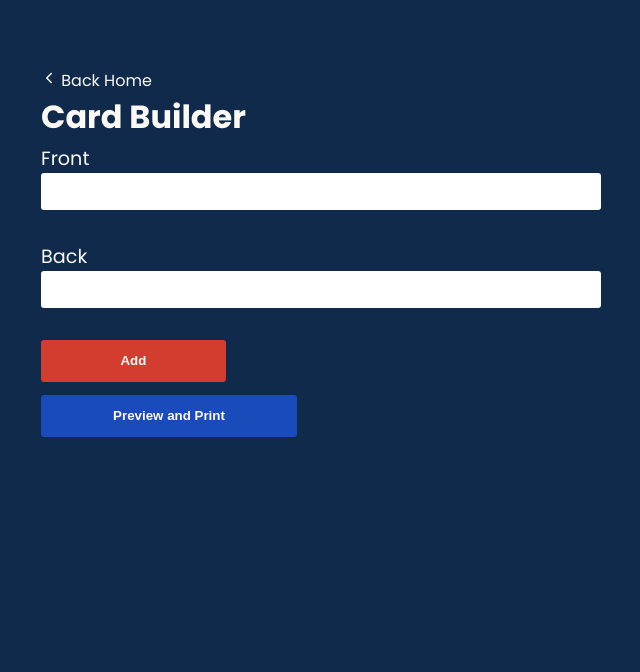
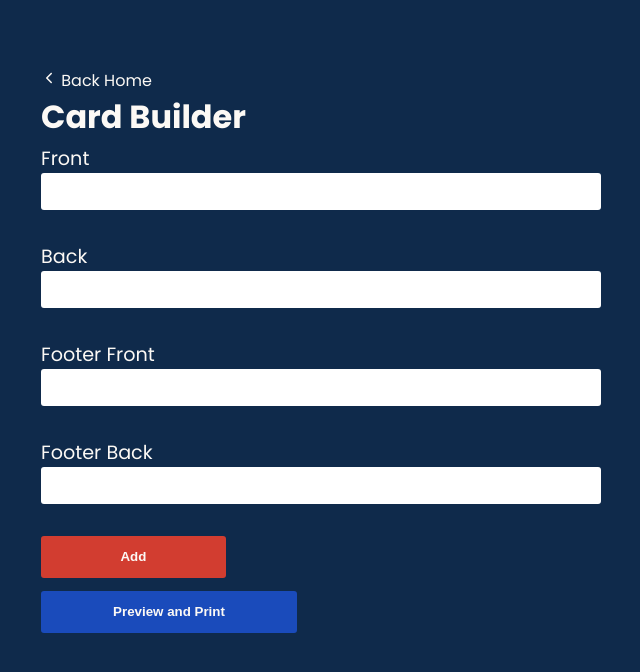
Before and after one commit to Obtez/flash-card-generator, a React (Create React App) app: page /build in a window 1280 px wide. Shown: the top 672 px of the page, without its empty margins (23-663 px from the left). Built offline with nearby package versions, Linux system fonts and the light colour scheme.

Commit message:
added footer for front and back (no print yet)

```diff
--- a/src/types/index.ts
+++ b/src/types/index.ts
@@ -1,5 +1,7 @@
 export interface ICard {
   id: string,
   front: string,
-  back: string
+  back: string,
+  footerFront: string,
+  footerBack: string
 }
--- a/src/views/Builder/BuilderForm/BuilderForm.tsx
+++ b/src/views/Builder/BuilderForm/BuilderForm.tsx
@@ -15,7 +15,9 @@ const CardForm = ({addCardToStack}: PropsType) => {
   const [newCard, setNewCard] = useState<ICard>({
     id: "",
     front: "",
-    back: ""
+    back: "",
+    footerFront: "",
+    footerBack: ""
   })
 
 
@@ -39,7 +41,9 @@ const CardForm = ({addCardToStack}: PropsType) => {
     setNewCard({
       id: "",
       front: "",
-      back: ""
+      back: "",
+      footerFront: "",
+      footerBack: ""
     })
   }
 
@@ -69,6 +73,30 @@ const CardForm = ({addCardToStack}: PropsType) => {
         />
       </FormGroup>
 
+      <FormGroup>
+        <FormLabel inputID="footerFront">Footer Front</FormLabel>
+        <FormInput
+          type="text"
+          name="footerFront"
+          id="footerFront"
+          value={newCard.footerFront}
+          required={false}
+          onChange={updateInputValue}
+        />
+      </FormGroup>
+
+      <FormGroup>
+        <FormLabel inputID="footerFront">Footer Back</FormLabel>
+        <FormInput
+          type="text"
+          name="footerBack"
+          id="footerBack"
+          value={newCard.footerBack}
+          required={false}
+          onChange={updateInputValue}
+        />
+      </FormGroup>
+
       <SubmitButton>Add</SubmitButton>
     </form>
   )
--- a/src/views/Builder/BuilderPage/BuilderPage.tsx
+++ b/src/views/Builder/BuilderPage/BuilderPage.tsx
@@ -24,7 +24,9 @@ const BuilderPage = () => {
   const [cardToEdit, setCardToEdit] = useState({
     id: "",
     front: "",
-    back: ""
+    back: "",
+    footerFront: "",
+    footerBack: ""
   })
 
   useEffect(() => {
@@ -81,7 +83,9 @@ const BuilderPage = () => {
     setCardToEdit({
       id: "",
       front: "",
-      back: ""
+      back: "",
+      footerFront: "",
+      footerBack: ""
     })
   }
 
--- a/src/views/Builder/Card/Card.tsx
+++ b/src/views/Builder/Card/Card.tsx
@@ -1,5 +1,3 @@
-import Button from "components/Button/Button";
-import { useState } from "react";
 import { AiOutlineDelete } from "react-icons/ai"
 import { BiEdit } from "react-icons/bi"
 import { ICard } from "types";
@@ -18,12 +16,14 @@ const Card = ({ card, deleteCard, populateEditModal }: PropsType) => {
       <div className={styles.cardFront} onClick={() => populateEditModal(card.id, false)}>
         <BiEdit className={styles.editIcon} />
         <p>{card.front}</p>
+        <small className={styles.cardFooter}>{card.footerFront}</small>
 
       </div>
 
       <div className={styles.cardBack} onClick={() => populateEditModal(card.id, false)} >
         <BiEdit className={styles.editIcon} />
         <p>{card.back}</p>
+        <small className={styles.cardFooter}>{card.footerBack}</small>
       </div>
 
   </li>
--- a/src/views/Builder/EditModal/EditModal.tsx
+++ b/src/views/Builder/EditModal/EditModal.tsx
@@ -15,7 +15,9 @@ const EditModal = ({cardToEdit, updateCardStack}: PropTypes) => {
   const [editValues, setEditValues] = useState({
     id: cardToEdit.id,
     front: cardToEdit.front,
-    back: cardToEdit.back
+    back: cardToEdit.back,
+    footerFront: cardToEdit.footerFront,
+    footerBack: cardToEdit.footerBack
   })
 
   function updateInputValue(property: string, value: string) {
@@ -34,7 +36,9 @@ const EditModal = ({cardToEdit, updateCardStack}: PropTypes) => {
     setEditValues({
       id: "",
       front: "",
-      back: ""
+      back: "",
+      footerFront: "",
+      footerBack: ""
     })
   }
 
@@ -62,6 +66,30 @@ const EditModal = ({cardToEdit, updateCardStack}: PropTypes) => {
         required={false}
         onChange={updateInputValue}
       />
+      </FormGroup>
+
+      <FormGroup>
+        <FormLabel inputID="footerFront">Footer Front</FormLabel>
+        <FormInput
+          type="text"
+          name="footerFront"
+          id="footerFront"
+          value={editValues.footerFront}
+          required={false}
+          onChange={updateInputValue}
+        />
+      </FormGroup>
+
+     <FormGroup>
+      <FormLabel inputID="footerBack">Footer Back</FormLabel>
+      <FormInput
+        type="text"
+        name="footerBack"
+        id="footerBack"
+        value={editValues.footerBack}
+        required={false}
+        onChange={updateInputValue}
+      />
     </FormGroup>
 
     <SubmitButton>Save</SubmitButton>
--- a/src/views/Builder/_styles/CardBuilder.module.scss
+++ b/src/views/Builder/_styles/CardBuilder.module.scss
@@ -72,6 +72,15 @@
       border-radius: 8px;
       margin-bottom: 20px;
       position: relative;
+
+      .cardFooter {
+        position: absolute;
+        border-top: 1px solid black;
+        bottom: 0;
+        width: 100%;
+        padding: .5rem 1rem;
+        text-align: end;
+      }
 
       .editIcon {
         position: absolute;
--- a/src/views/Builder/_styles/Preview.module.scss
+++ b/src/views/Builder/_styles/Preview.module.scss
@@ -27,12 +27,14 @@
       h1 {
         color: $text-light;
         margin-bottom: 0rem;
+        text-align: center;
       }
 
       p {
         color: $text-light;
         font-size: 1.2rem;
         font-weight: 300;
+        text-align: center;
       }
     }
 
```
